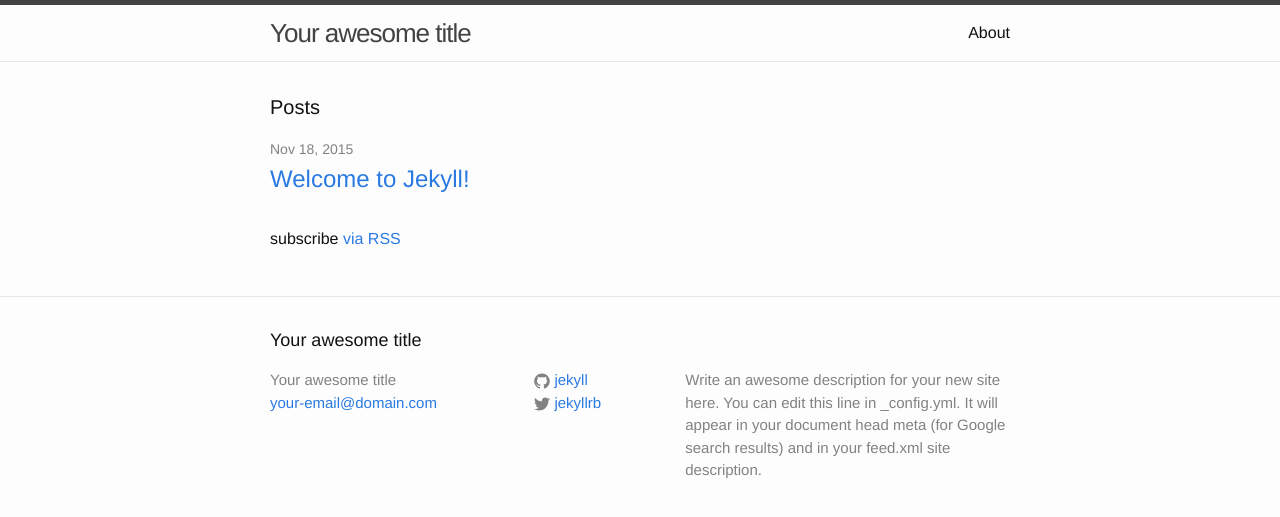
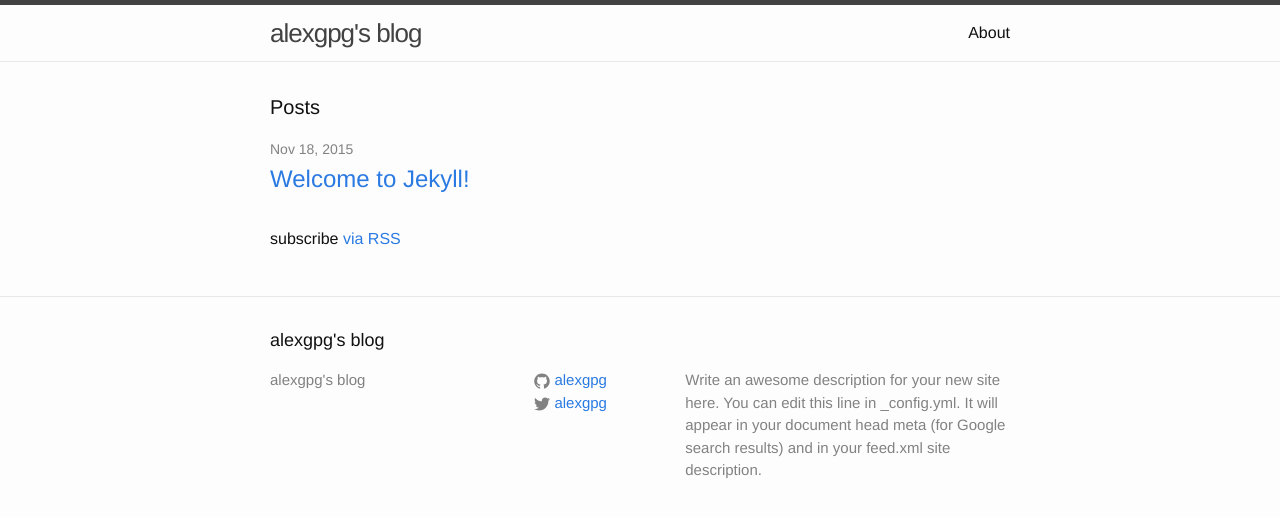
Before and after one commit to alexgpg/alexgpg.github.io, a Jekyll site: the page built from index.html, in a window 1280 px wide. Shown: the top 517 px of the page. Built offline with Jekyll 4.4.1, drawn with Linux system fonts in a browser that asks for light colours.

Commit message:
Update title and contact info

```diff
--- a/_config.yml
+++ b/_config.yml
@@ -1,14 +1,14 @@
 # Site settings
-title: Your awesome title
-email: your-email@domain.com
+title: "alexgpg's blog"
+#email: your-email@domain.com
 description: > # this means to ignore newlines until "baseurl:"
   Write an awesome description for your new site here. You can edit this
   line in _config.yml. It will appear in your document head meta (for
   Google search results) and in your feed.xml site description.
 baseurl: "" # the subpath of your site, e.g. /blog/
 url: "http://yourdomain.com" # the base hostname & protocol for your site
-twitter_username: jekyllrb
-github_username:  jekyll
+twitter_username: alexgpg
+github_username:  alexgpg
 
 # Build settings
 markdown: kramdown
```
